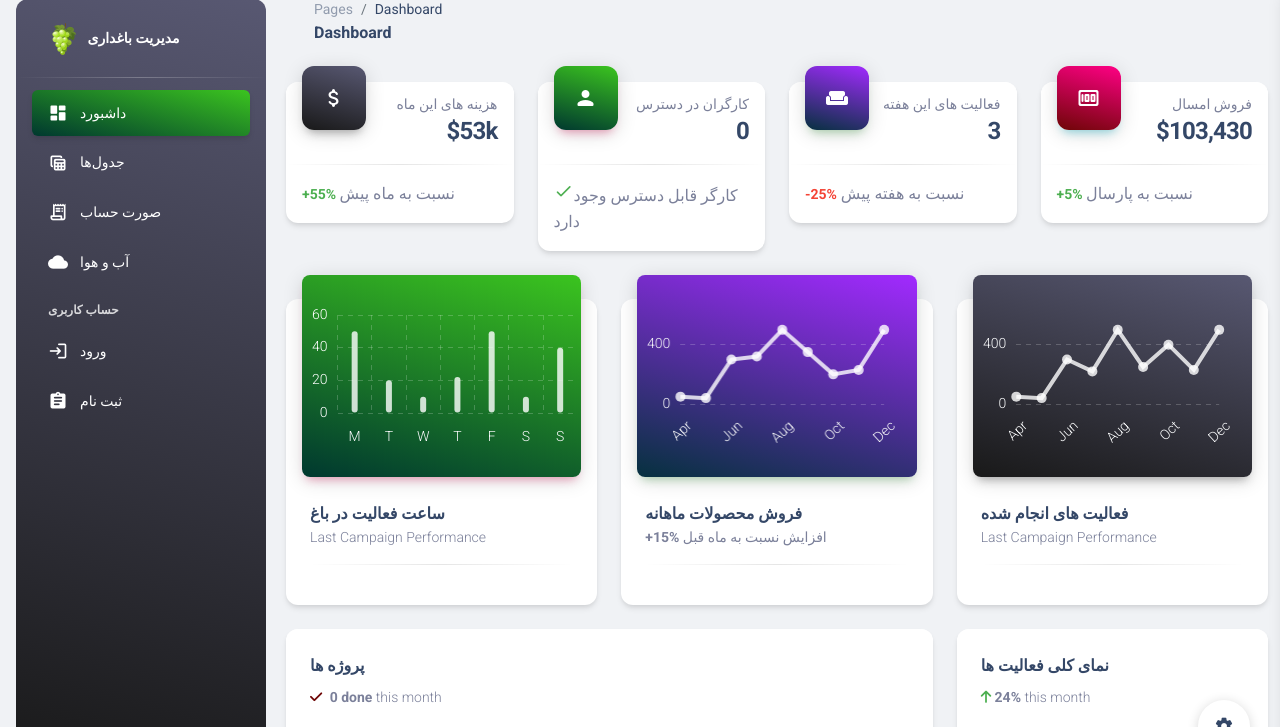
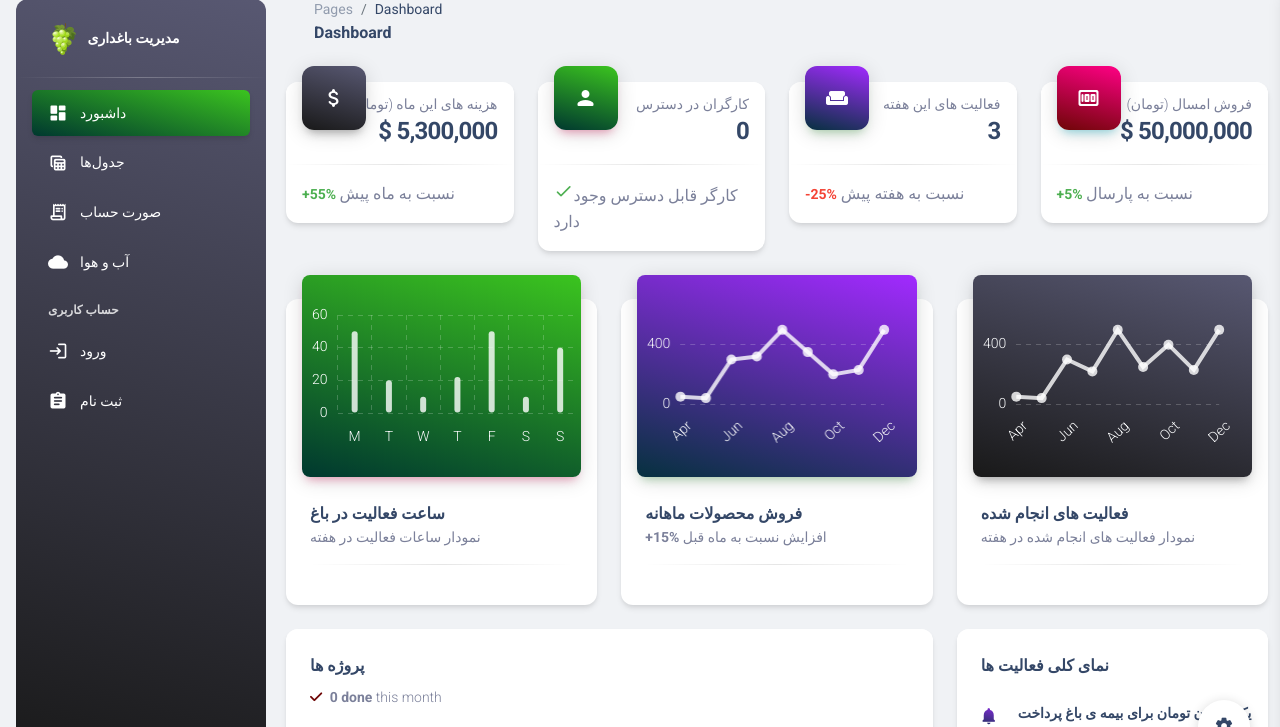
Before and after one commit to mohamadjavadzare/Agriculture-Dashboard, a Django app: page / in a window 1280 px wide. Shown: the part 17-744 px from the top of the page. Run offline with Django 4.2, Linux system fonts and the light colour scheme; data that the repository does not hold is empty; some libraries are stand-ins or nearby versions.

Commit message:
update 1.07

```diff
--- a/templates/dashboard.html
+++ b/templates/dashboard.html
@@ -106,8 +106,8 @@
             <i class="material-icons opacity-10">attach_money</i>
           </div>
           <div class="text-end pt-1">
-            <p class="text-sm mb-0 text-capitalize">هزینه های این ماه</p>
-            <h4 class="mb-0">$53k</h4>
+            <p class="text-sm mb-0 text-capitalize">هزینه های این ماه (تومان)</p>
+            <h4 class="mb-0">$ 5,300,000</h4>
           </div>
         </div>
         <hr class="dark horizontal my-0">
@@ -160,8 +160,8 @@
             <i class="material-icons opacity-10">money</i>
           </div>
           <div class="text-end pt-1">
-            <p class="text-sm mb-0 text-capitalize">فروش امسال</p>
-            <h4 class="mb-0">$103,430</h4>
+            <p class="text-sm mb-0 text-capitalize">فروش امسال (تومان)</p>
+            <h4 class="mb-0">$ 50,000,000</h4>
           </div>
         </div>
         <hr class="dark horizontal my-0">
@@ -183,7 +183,7 @@
         </div>
         <div class="card-body">
           <h6 class="mb-0 ">ساعت فعالیت در باغ</h6>
-          <p class="text-sm ">Last Campaign Performance</p>
+          <p class="text-sm ">نمودار ساعات فعالیت در هفته</p>
           <hr class="dark horizontal">
           <!-- <div class="d-flex ">
             <i class="material-icons text-sm my-auto me-1">schedule</i>
@@ -223,7 +223,7 @@
         </div>
         <div class="card-body">
           <h6 class="mb-0 ">فعالیت های انجام شده</h6>
-          <p class="text-sm ">Last Campaign Performance</p>
+          <p class="text-sm ">نمودار فعالیت های انجام شده در هفته</p>
           <hr class="dark horizontal">
           <!-- <div class="d-flex ">
             <i class="material-icons text-sm my-auto me-1">schedule</i>
@@ -327,10 +327,10 @@
       <div class="card h-100">
         <div class="card-header pb-0">
           <h6>نمای کلی فعالیت ها</h6>
-          <p class="text-sm">
+          <!-- <p class="text-sm">
             <i class="fa fa-arrow-up text-success" aria-hidden="true"></i>
             <span class="font-weight-bold">24%</span> this month
-          </p>
+          </p> -->
         </div>
         <div class="card-body p-3">
           <div class="timeline timeline-one-side">
```
Also changed, not shown: media/product/Iconarchive-Fruit-Soft-Illustration-Honey-Melon.512.png (added), media/worker/woman_worker.png (added).
